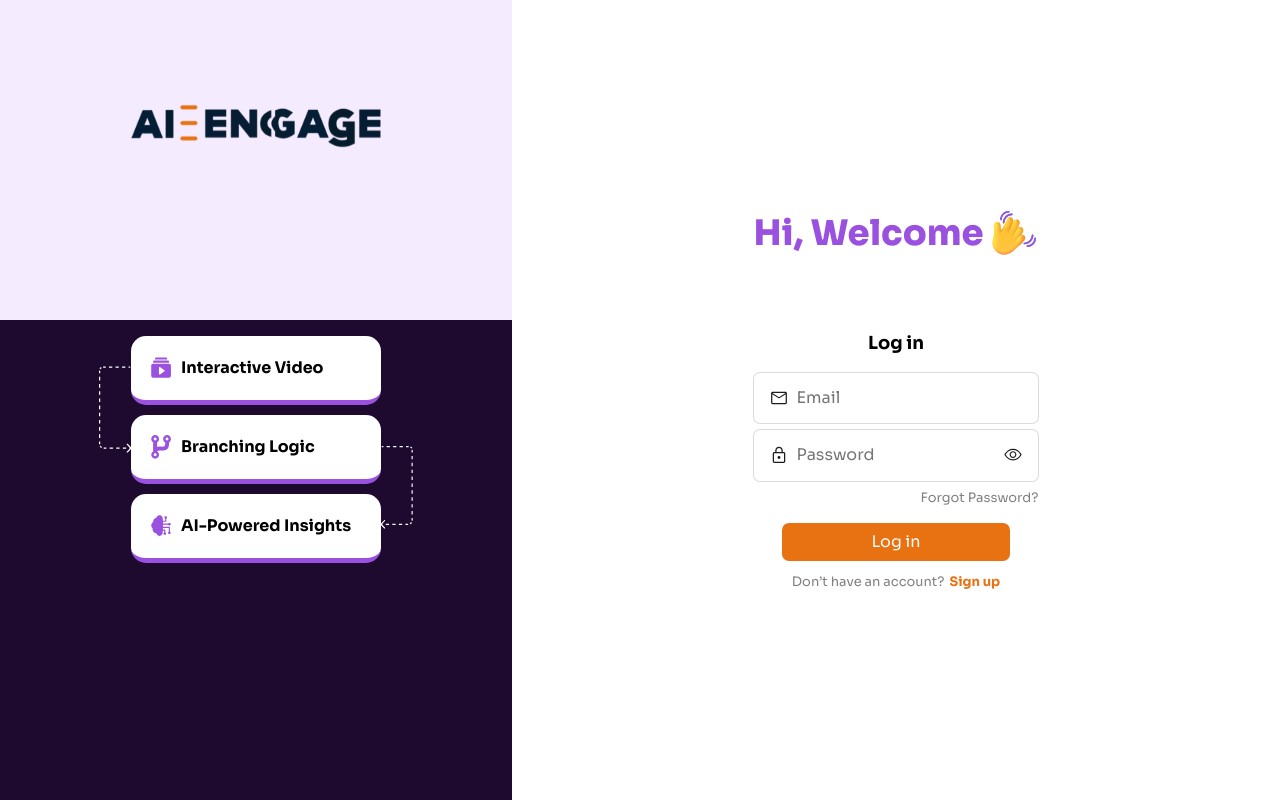
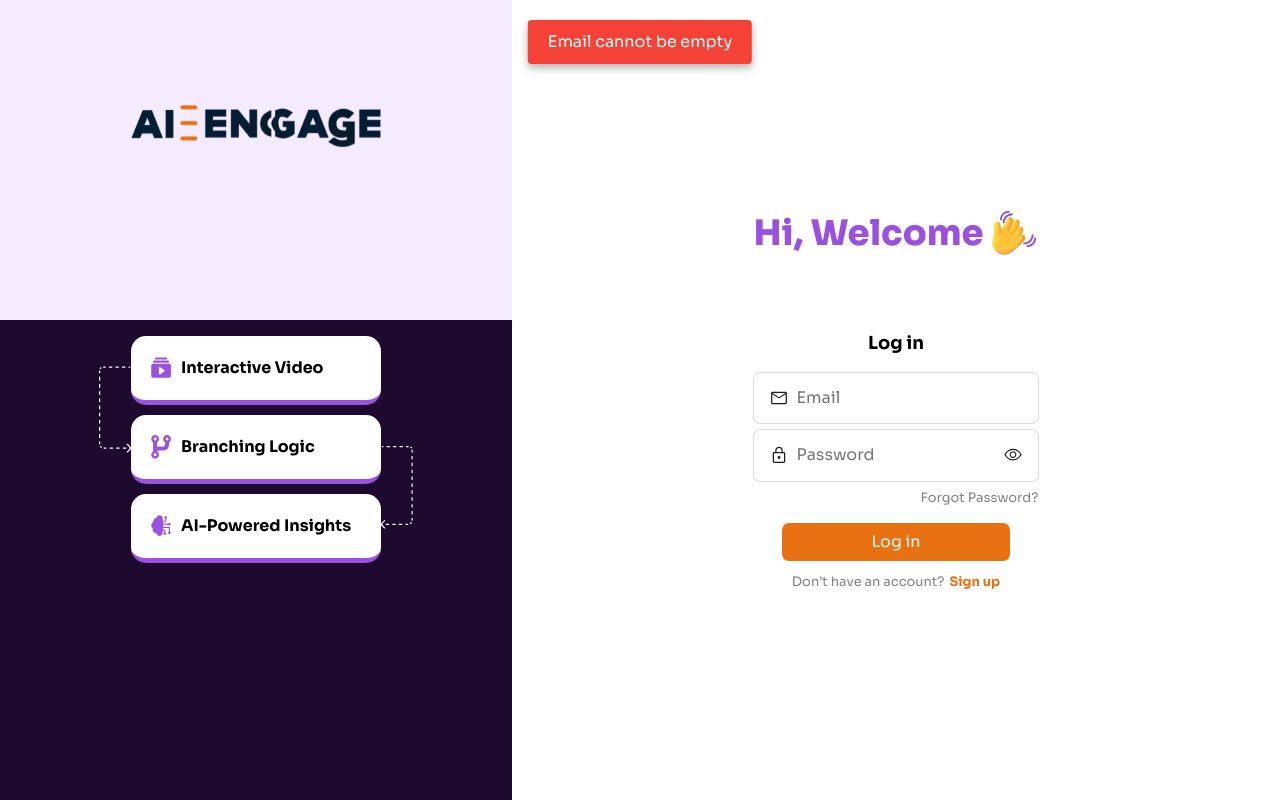
Before and after one commit to SamadSRahman/ai_engage1, a React (Create React App) app: page /SignIn/1/1 in a window 1280 px wide. Both pictures are taken after a click on the button "Log in". Built offline with nearby package versions, Linux system fonts and the light colour scheme; no server answers.

Commit message:
Error handled in Sign In

```diff
--- a/src/component/SignIn/SignIn.jsx
+++ b/src/component/SignIn/SignIn.jsx
@@ -29,7 +29,9 @@ const SignIn = ({ setIsAuthenticated }) => {
   const [isResetPasswordVisible, setIsResetPasswordVisible] = useState(false);
   const [isVerifyOtpVisible, setIsVerifyOtpVisible] = useState(false);
   const [isVerifyEmailVisible, setIsVerifyEmailVisible] = useState(false);
+  const [error, setError] = useState("")
   const navigate = useNavigate();
+
 
   useEffect(() => {
     if (popup === "verifyEmail") {
@@ -54,6 +56,7 @@ const SignIn = ({ setIsAuthenticated }) => {
     // Validate email
     if (!email.trim()) {
       setEmailerr("*Email cannot be empty");
+      setError("Email cannot be empty");
       return;
     } else {
       setEmailerr("");
@@ -62,6 +65,7 @@ const SignIn = ({ setIsAuthenticated }) => {
     // Validate password
     if (!password.trim()) {
       setPasswordErr("*Password cannot be empty");
+      setError("Password cannot be empty");
       return;
     } else {
       setPasswordErr("");
@@ -108,10 +112,11 @@ const SignIn = ({ setIsAuthenticated }) => {
         console.log("Error data", err.response.data);
         console.log("Error status", err.response.status);
         console.log("Error headers", err.response.headers);
-
+        setError(err.response.data.message);
         // Handle specific error messages from the API
         if (err.response.data.message === "Customer not found.") {
           setEmailerr(err.response.data.message);
+
         } else if (err.response.data.message === "Invalid password.") {
           setPasswordErr(err.response.data.message);
         } else if (err.response.data.message === "Email not verified") {
@@ -119,6 +124,7 @@ const SignIn = ({ setIsAuthenticated }) => {
         } else {
           setEmailerr("");
           setPasswordErr("");
+          setError("");
         }
 
       } else if (err.request) {
@@ -166,6 +172,7 @@ const SignIn = ({ setIsAuthenticated }) => {
   }
   return (
     <div className="signInContainer">
+     {error && <div className="snackbar-error">{error}</div>}
       {isForgetPasswordVisible && (
         <ForgetPassword
           // onClose={onPopupClose}
```
